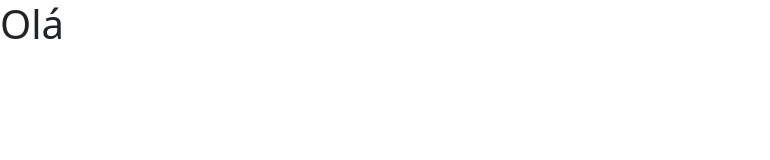
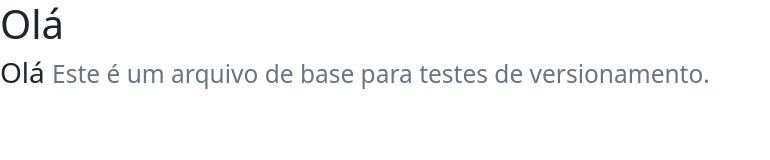
Before and after one commit to Pedycreed/respes, a plain HTML site: page index.html in a window 1280 px wide. Shown: the whole page, without its empty margins (0-770 px from the left). Drawn offline with nearby package versions, Linux system fonts and the light colour scheme.

Commit message:
alterado 2

```diff
--- a/index.html
+++ b/index.html
@@ -14,5 +14,10 @@
 
     <!-- Bootstrap JS Bundle with Popper -->
     <script src="https://cdn.jsdelivr.net/npm/bootstrap@5.1.3/dist/js/bootstrap.bundle.min.js" integrity="sha384-ka7Sk0Gln4gmtz2MlQnikT1wXgYsOg+OMhuP+IlRH9sENBO0LRn5q+8nbTov4+1p" crossorigin="anonymous"></script>
+
+    <h3>
+      Olá
+      <small class="text-muted">Este é um arquivo de base para testes de versionamento.</small>
+  </h3>
   </body>
 </html>
```
